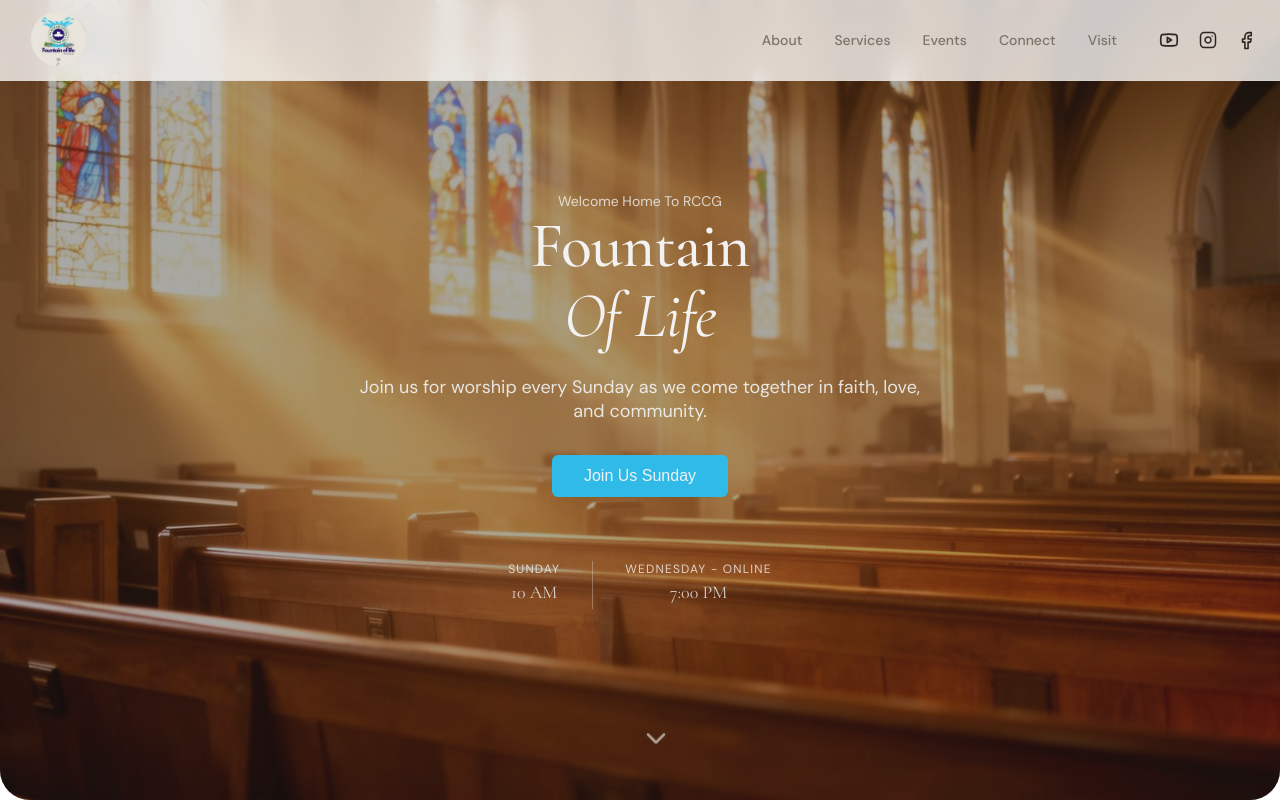
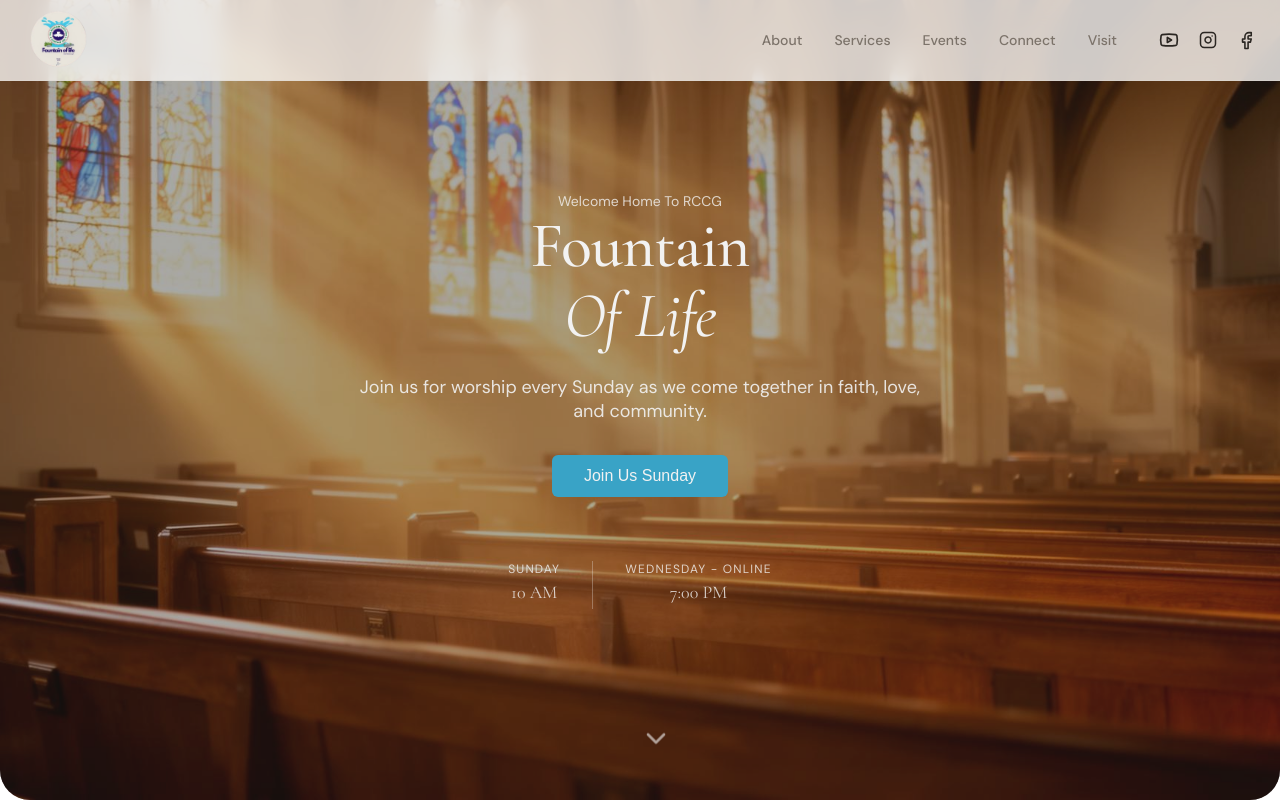
Before and after one commit to itxjoshy/church-site-2, a React (Vite) app: page / in a window 1280 px wide. Shown: the top 802 px of the page. Built offline with nearby package versions, Linux system fonts and the light colour scheme.

Commit message:
update: accent color

```diff
--- a/src/index.css
+++ b/src/index.css
@@ -10,8 +10,8 @@
   --popover: 40 33% 97%;
   --popover-foreground: 30 10% 15%;
 
-  /* Sage green - calming, natural */
-  --primary: 195 80% 55%;
+  /* aqua blue - calming, natural */
+  --primary: 195 55% 50%;
   --primary-foreground: 0 0% 95%;
   /* Warm stone */
   --secondary: 35 20% 90%;
```
